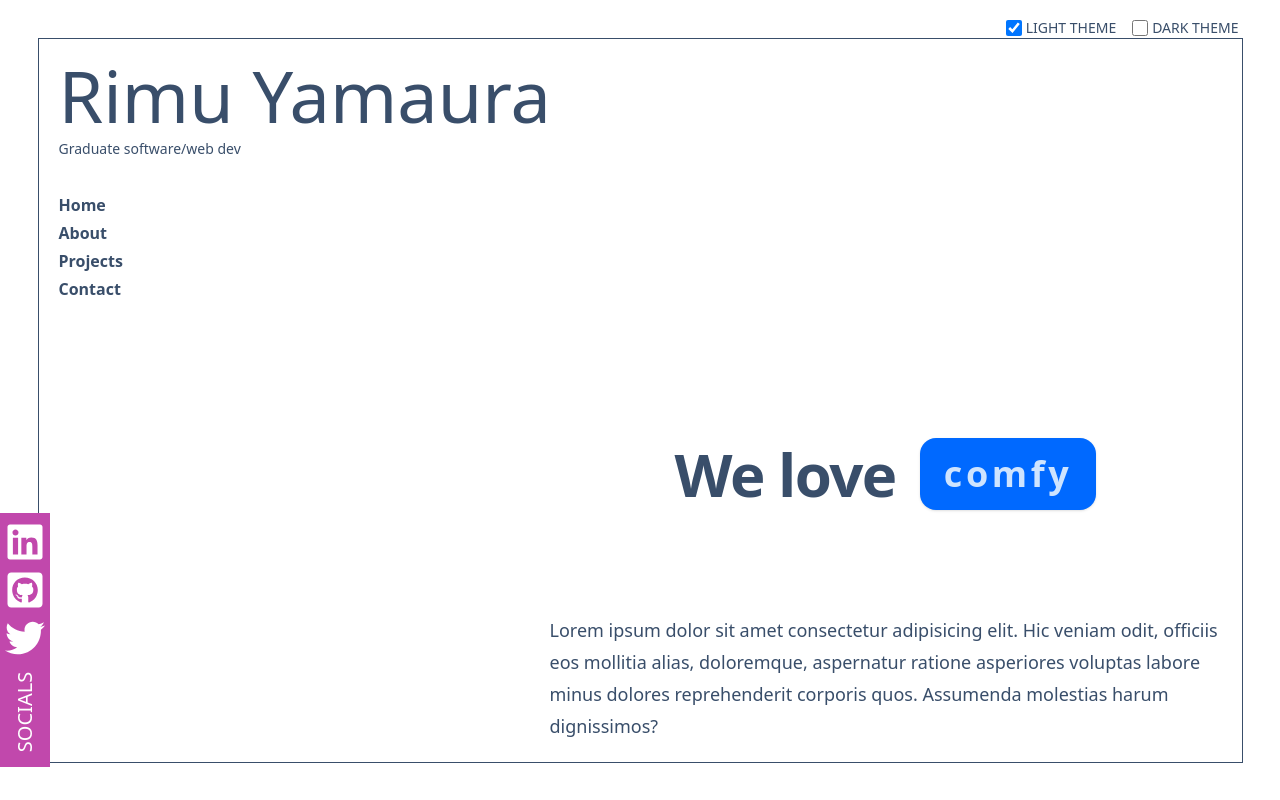
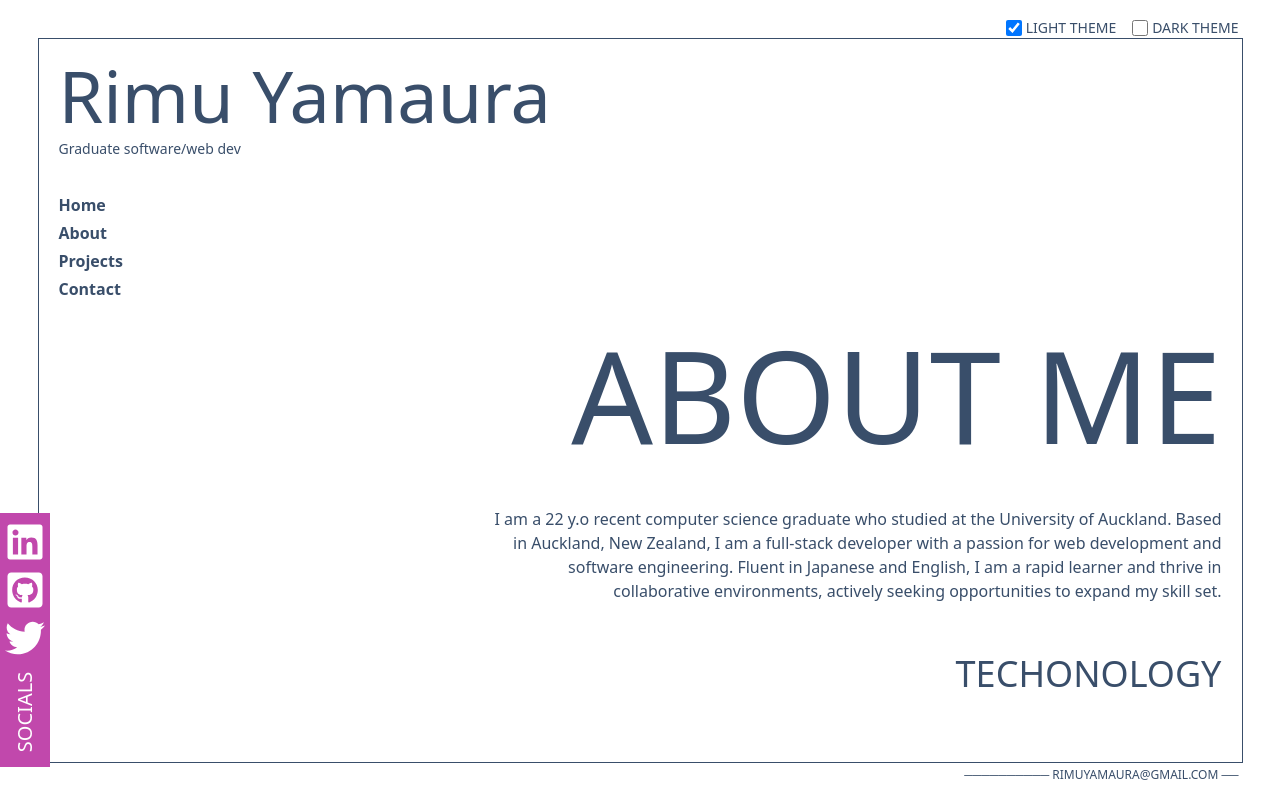
Before and after one commit to rimuyamaura/rimuyamaura-portfolio, a React (Vite) app: page /about in a window 1280 px wide. Built offline with nearby package versions, Linux system fonts and the light colour scheme.

Commit message:
Homepage complete...
added email bar, adjusted text sizes, about section WIP.

```diff
--- /dev/null
+++ b/src/components/Email.jsx
@@ -0,0 +1,31 @@
+import styled from 'styled-components';
+
+const ThemeWrapper = styled.div`
+  position: fixed;
+  width: auto;
+  height: auto;
+  z-index: 1;
+  top: calc(100vh - 25px);
+  right: 25px;
+  margin: 0;
+  padding: 0;
+  display: flex;
+  justify-content: center;
+  align-items: center;
+
+  @media only screen and (min-width: 1280px) {
+    top: calc(100vh - 37.5px);
+    right: 37.5px;
+  }
+`;
+
+const Email = () => {
+  return (
+    <ThemeWrapper className='text-xs'>
+      <a href='' className='hidden xl:flex px-1 py-1'>
+        ────────── RIMUYAMAURA@GMAIL.COM ──
+      </a>
+    </ThemeWrapper>
+  );
+};
+export default Email;
--- /dev/null
+++ b/src/components/Header.jsx
@@ -0,0 +1,12 @@
+import Navbar from './Navbar';
+
+const Header = () => {
+  return (
+    <header>
+      <h1 className='text-4xl xl:text-7xl font-light pb-2'>Rimu Yamaura</h1>
+      <p className='text-sm pb-8'>Graduate software/web dev</p>
+      <Navbar />
+    </header>
+  );
+};
+export default Header;
--- a/src/components/Navbar.jsx
+++ b/src/components/Navbar.jsx
@@ -1,13 +1,4 @@
-import { NavLink } from 'react-router-dom';
-import { BsMoonFill, BsSunFill } from 'react-icons/bs';
-import { FaBarsStaggered } from 'react-icons/fa6';
-import { useState } from 'react';
 import NavLinks from './NavLinks';
-
-const themes = {
-  winter: 'winter',
-  dracula: 'dracula',
-};
 
 const Navbar = () => {
   return (
@@ -15,13 +6,6 @@ const Navbar = () => {
       <ul>
         <NavLinks />
       </ul>
-
-      {/* THEME TOGGLE
-        <label className='swap swap-rotate'>
-          <input type='checkbox' />
-          <BsSunFill className='swap-on h-4 w-4' />
-          <BsMoonFill className='swap-off h-4 w-4' />
-        </label> */}
     </nav>
   );
 };
--- a/src/components/SocialsBar.jsx
+++ b/src/components/SocialsBar.jsx
@@ -81,7 +81,7 @@ const SocialsBar = () => {
           </a>
         );
       })}
-      <SocialText className='hidden md:flex font-light text-xl text-base-100'>
+      <SocialText className='hidden lg:flex font-light text-xl text-base-100'>
         SOCIALS
       </SocialText>
     </SocialsWrapper>
--- a/src/components/index.js
+++ b/src/components/index.js
@@ -1,8 +1,9 @@
 export { default as ErrorElement } from './ErrorElement';
+export { default as Header } from './Header';
 export { default as Navbar } from './Navbar';
 export { default as Footer } from './Footer';
-export { default as Hero } from './Hero';
 export { default as Loading } from './Loading';
 export { default as ProjectCard } from './ProjectCard';
 export { default as SocialsBar } from './SocialsBar';
 export { default as ThemeToggle } from './ThemeToggle';
+export { default as Email } from './Email';
--- a/src/pages/About.jsx
+++ b/src/pages/About.jsx
@@ -1,25 +1,23 @@
 const About = () => {
   return (
-    <>
-      <div className='flex flex-wrap gap-2 sm:gap-x-6 items-center justify-center py-20'>
-        <h1 className='text-4xl font-bold leading-none tracking-tight sm:text-6xl'>
-          We love
-        </h1>
-        <div className='stats bg-primary shadow'>
-          <div className='stat'>
-            <div className="='stat-title text-primary-content text-4xl font-bold tracking-widest">
-              comfy
-            </div>
-          </div>
-        </div>
+    <div className='text-right'>
+      <div>
+        <h1 className='text-6xl xl:text-9xl pb-12'>ABOUT ME</h1>
       </div>
-      <p className='mt-6 text-lg leading-8 max-w-2xl mx-auto'>
-        Lorem ipsum dolor sit amet consectetur adipisicing elit. Hic veniam
-        odit, officiis eos mollitia alias, doloremque, aspernatur ratione
-        asperiores voluptas labore minus dolores reprehenderit corporis quos.
-        Assumenda molestias harum dignissimos?
-      </p>{' '}
-    </>
+      <div>
+        <p style={{ paddingBottom: '7%' }}>
+          I am a 22 y.o recent computer science graduate who studied at the
+          University of Auckland. Based in Auckland, New Zealand, I am a
+          full-stack developer with a passion for web development and software
+          engineering. Fluent in Japanese and English, I am a rapid learner and
+          thrive in collaborative environments, actively seeking opportunities
+          to expand my skill set.
+        </p>
+      </div>
+      <div>
+        <h1 className='text-2xl xl:text-4xl pb-12'>TECHONOLOGY</h1>
+      </div>
+    </div>
   );
 };
 export default About;
--- a/src/pages/Landing.jsx
+++ b/src/pages/Landing.jsx
@@ -1,15 +1,16 @@
-import { Hero } from '../components';
-
 const Landing = () => {
   return (
-    <div>
-      {/* <Hero /> */}
-      <h1>Landing</h1>
-      <p>
-        Lorem ipsum dolor sit amet consectetur, adipisicing elit. Asperiores
-        aperiam porro impedit tenetur quo hic omnis doloribus dolores enim
-        deleniti.
-      </p>
+    <div className='text-right'>
+      <div>
+        <h1 className='text-6xl xl:text-9xl pb-12'>WELCOME TO MY WEBSITE !</h1>
+      </div>
+      <div>
+        <p style={{ paddingBottom: '7%' }}>
+          Thank you for visiting! Here, you'll find a curated collection of my
+          work, thoughts, and projects, all aimed at sharing a glimpse into who
+          I am and what I'm passionate about.
+        </p>
+      </div>
     </div>
   );
 };
--- a/src/pages/SiteLayout.jsx
+++ b/src/pages/SiteLayout.jsx
@@ -1,11 +1,12 @@
 import styled, { keyframes } from 'styled-components';
 import { Outlet, useNavigation } from 'react-router-dom';
 import {
-  Navbar,
+  Header,
   Footer,
   Loading,
   SocialsBar,
   ThemeToggle,
+  Email,
 } from '../components';
 
 const Background = styled.div`
@@ -47,19 +48,17 @@ const SiteLayout = () => {
     <>
       <Background>
         <Frame>
-          <header>
-            <h1 className='text-4xl xl:text-7xl font-light pb-2'>
-              Rimu Yamaura
-            </h1>
-            <p className='text-sm pb-8'>Graduate software/web dev</p>
-            <Navbar />
-          </header>
-          <div className='max-w-48 sm:max-w-lg xl:max-w-3xl absolute bottom-0 right-0 p-5'>
+          <Header />
+          <div
+            style={{ maxHeight: '70vh' }}
+            className='max-w-80 sm:max-w-lg xl:max-w-3xl absolute bottom-0 right-0 p-5 font-light overflow-hidden'
+          >
             <Outlet />
           </div>
         </Frame>
         <SocialsBar />
         <ThemeToggle />
+        <Email />
         {/* <Overlay /> */}
       </Background>
     </>
```
